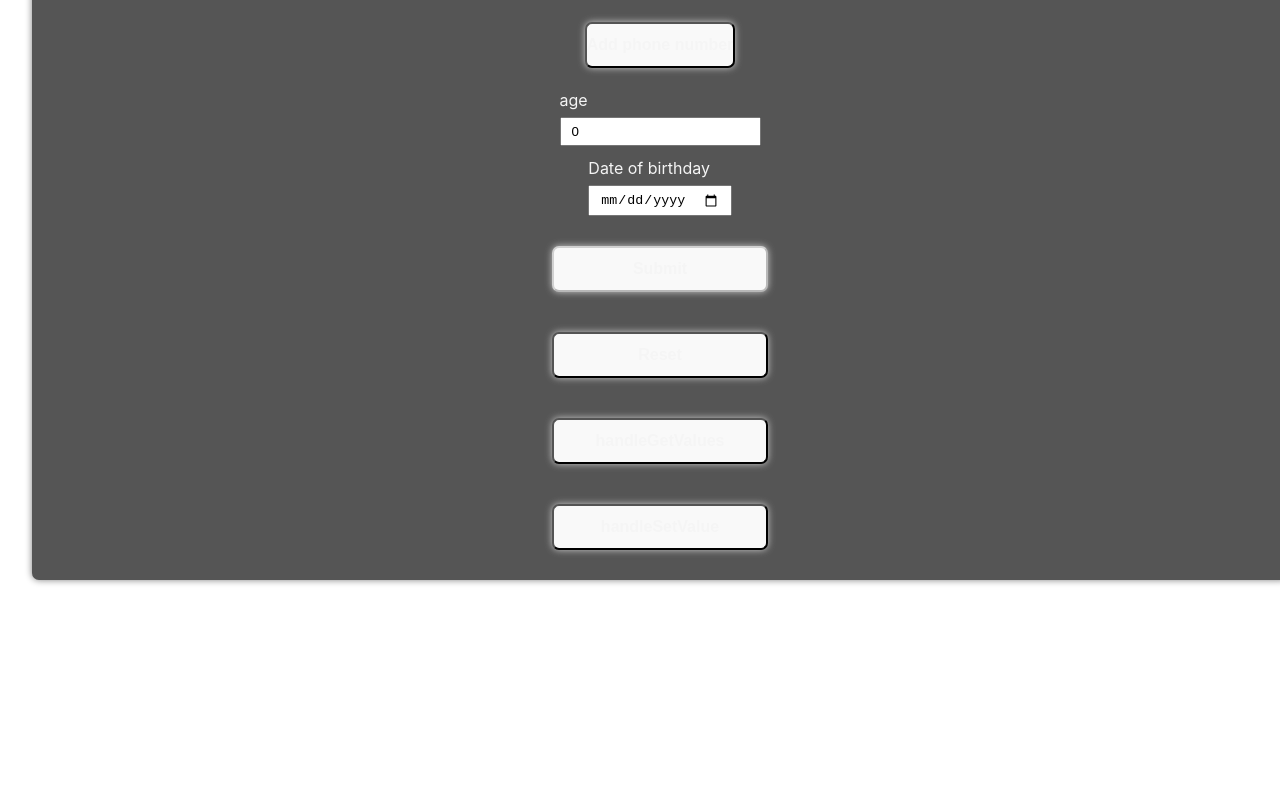
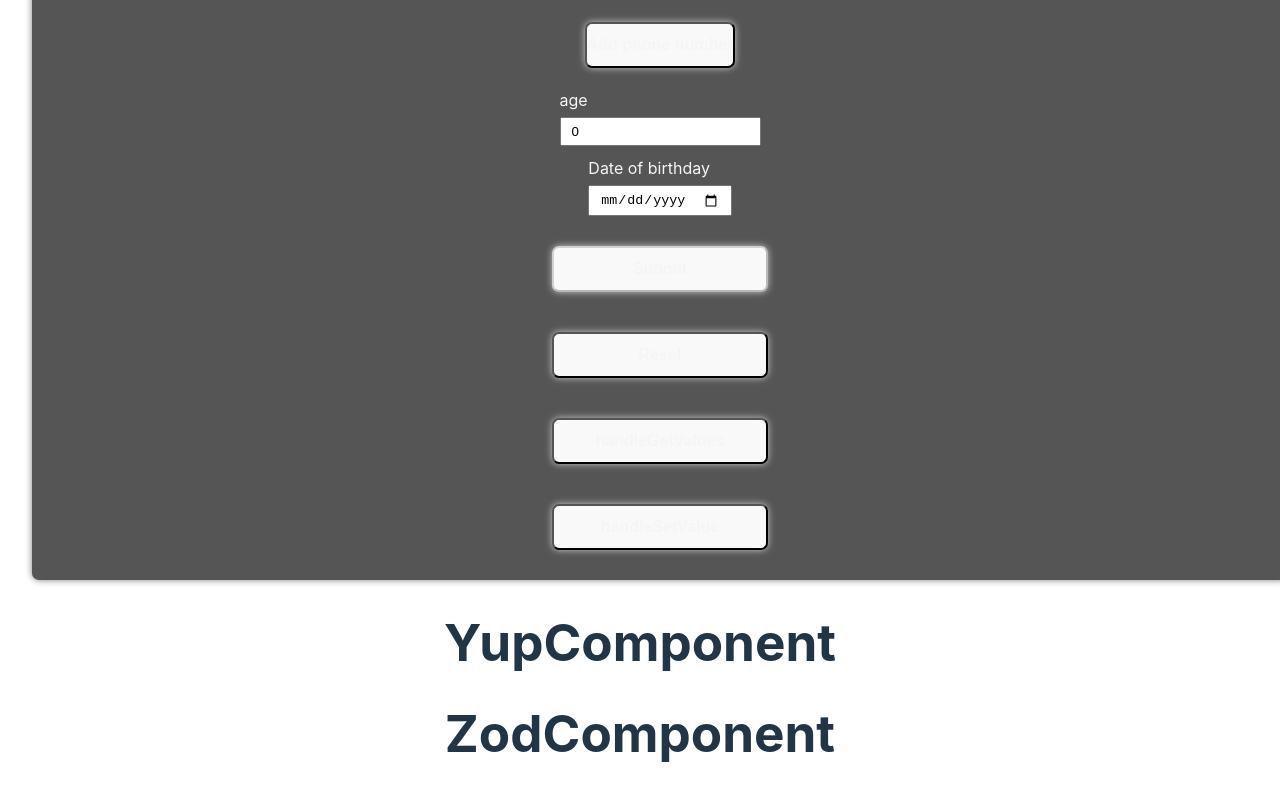
Before and after one commit to TLRKiliann/vitejs-form, a React (Vite) app in the folder vite-project/: page / in a window 1280 px wide. Shown: the part 753-1553 px from the top of the page. Before the commit the page ends 1365 px from the top, so only its background shows below. Built offline with nearby package versions, Linux system fonts and the light colour scheme.

Commit message:
new files created & ready for yup & zod

```diff
--- a/vite-project/src/App.tsx
+++ b/vite-project/src/App.tsx
@@ -1,5 +1,7 @@
 import { useState } from 'react'
 import FormDemo from './components/FormDemo'
+import YupComponent from './components/YupComponent'
+import ZodComponent from './components/ZodComponent'
 import './App.css'
 
 function App() {
@@ -7,6 +9,8 @@ function App() {
   return (
     <div className="App">
       <FormDemo />
+      <YupComponent />
+      <ZodComponent />
     </div>
   )
 }
--- /dev/null
+++ b/vite-project/src/components/YupComponent.tsx
@@ -0,0 +1,8 @@
+const YupComponent = () => {
+	return (
+		<div>
+			<h1>YupComponent</h1>
+		</div>
+	)
+}
+export default YupComponent;
--- /dev/null
+++ b/vite-project/src/components/ZodComponent.tsx
@@ -0,0 +1,8 @@
+const ZodComponent = () => {
+  return (
+    <div>
+      <h1>ZodComponent</h1>
+    </div>
+  )
+}
+export default ZodComponent;
```
